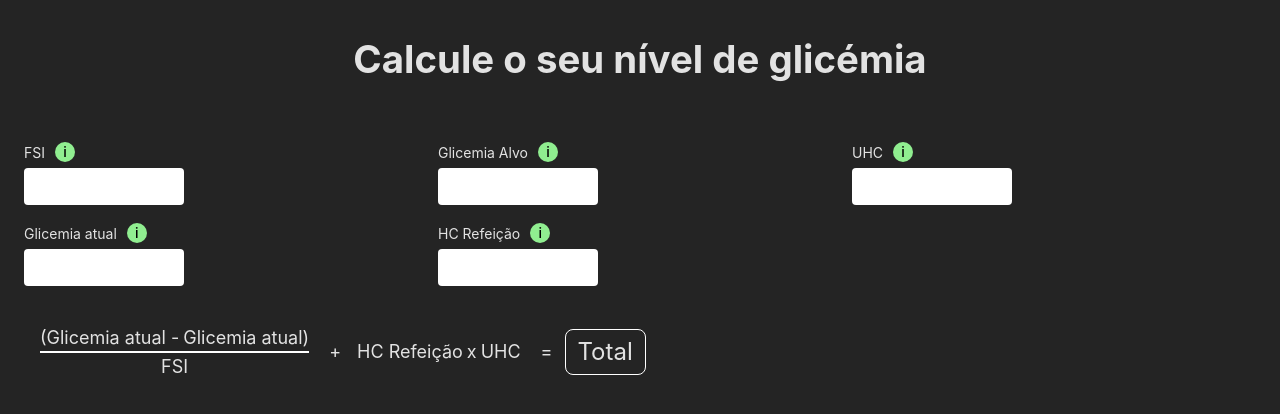
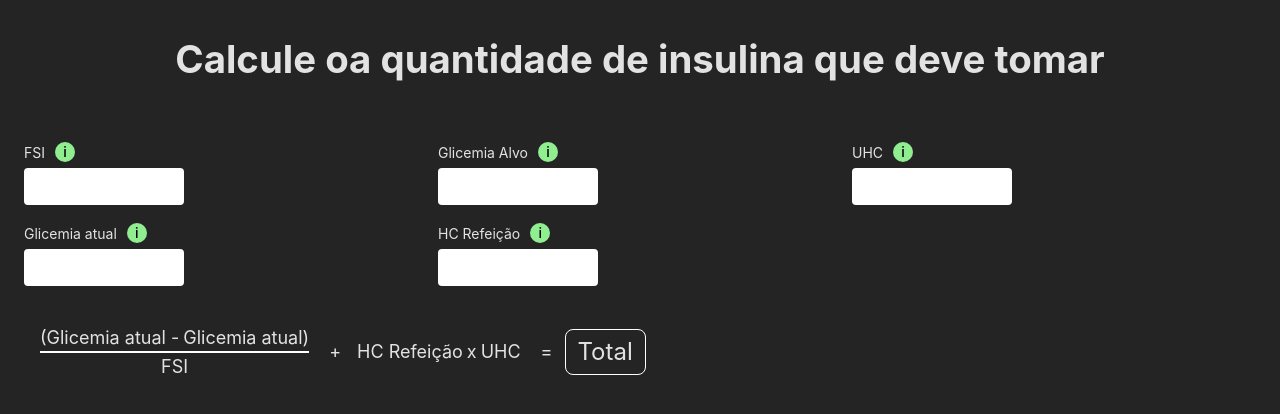
Before and after one commit to FranciscoABMMiranda/calc-glicemia, a React (Vite) app: page / in a window 1280 px wide. Shown: the top 414 px of the page. Built offline with nearby package versions, Linux system fonts and the light colour scheme; the HTML template or start-up script is replaced by a standard one.

Commit message:
core: update title

```diff
--- a/src/pages/home/Home.tsx
+++ b/src/pages/home/Home.tsx
@@ -4,7 +4,9 @@ import { StyledMain, StyledTitle } from "./Home.styles";
 const Home = () => {
   return (
     <StyledMain>
-      <StyledTitle>Calcule o seu nível de glicémia</StyledTitle>
+      <StyledTitle>
+        Calcule oa quantidade de insulina que deve tomar
+      </StyledTitle>
       <Form />
     </StyledMain>
   );
```
